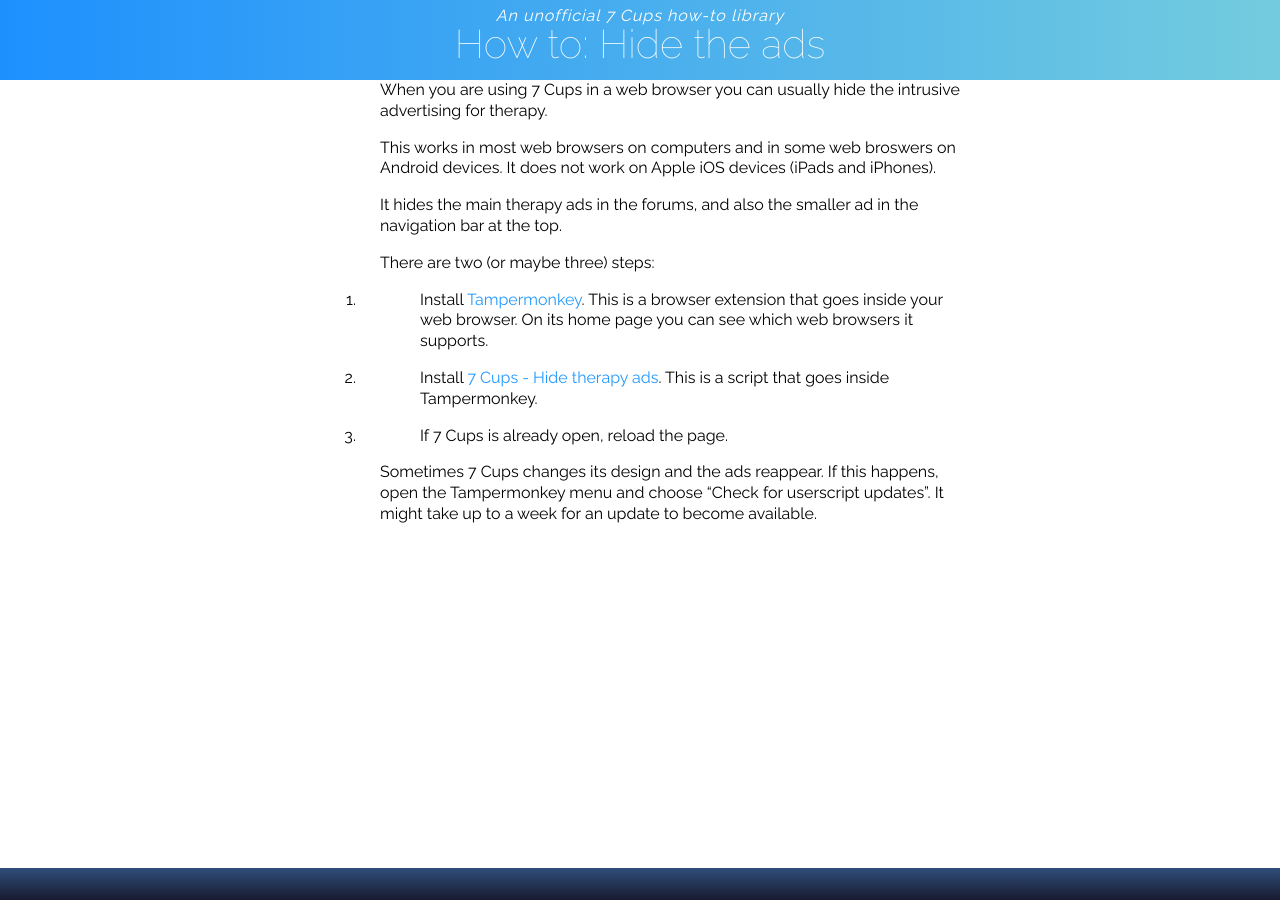
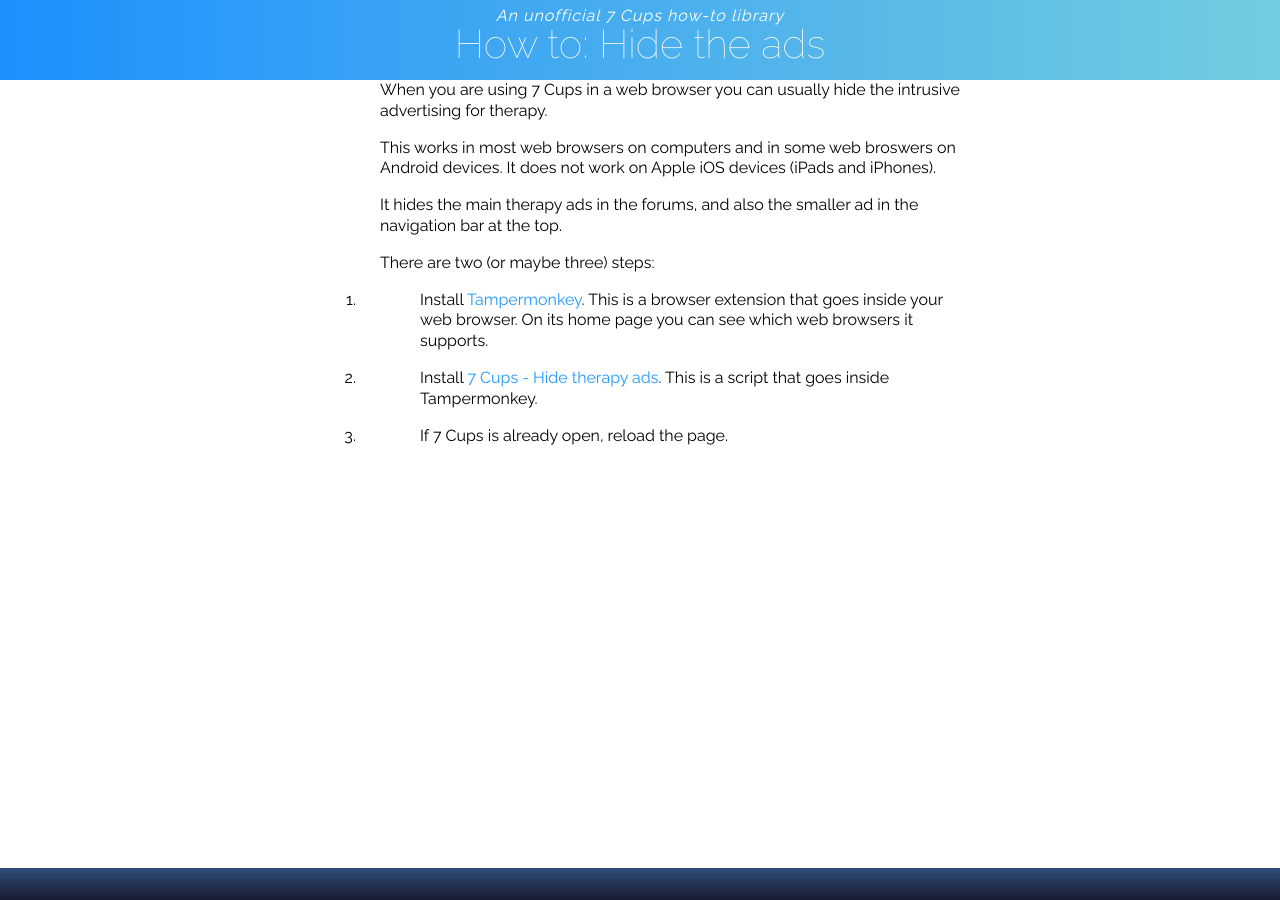
Before and after one commit to RarelyCharlie/rarelycharlie.github.io, a Jekyll site: the page built from howto/hide-ads.md, in a window 1280 px wide and 900 px high. Built offline with Jekyll 4.4.1, drawn with Linux system fonts in a browser that asks for light colours.

Commit message:
rewording

```diff
--- a/howto/hide-ads.md
+++ b/howto/hide-ads.md
@@ -18,6 +18,3 @@ On its home page you can see which web browsers it supports.
 This is a script that goes inside Tampermonkey.
 
 3. If 7 Cups is already open, reload the page.
-
-Sometimes 7 Cups changes its design and the ads reappear. If this happens, open the Tampermonkey menu and choose
-"Check for userscript updates". It might take up to a week for an update to become available.
```
